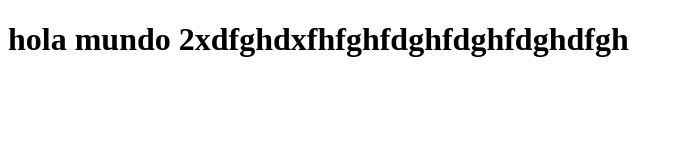
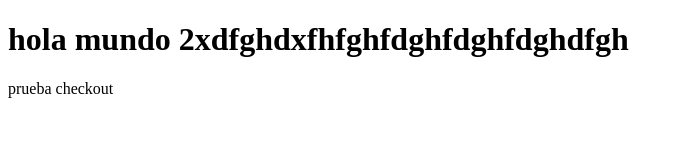
Before and after one commit to desibasa/pruebauno, a plain HTML site: page index2.html in a window 1280 px wide. Shown: the whole page, without its empty margins (0-682 px from the left). Drawn offline with Linux system fonts and the light colour scheme.

Commit message:
guardado de index2 por segunda vez

```diff
--- a/index2.html
+++ b/index2.html
@@ -7,5 +7,6 @@
 </head>
 <body>
     <h1> hola mundo 2xdfghdxfhfghfdghfdghfdghdfgh</h1>
+    <p>prueba checkout</p>
 </body>
 </html>
```
Also changed, not shown: index.html (+2 -0 lines).
